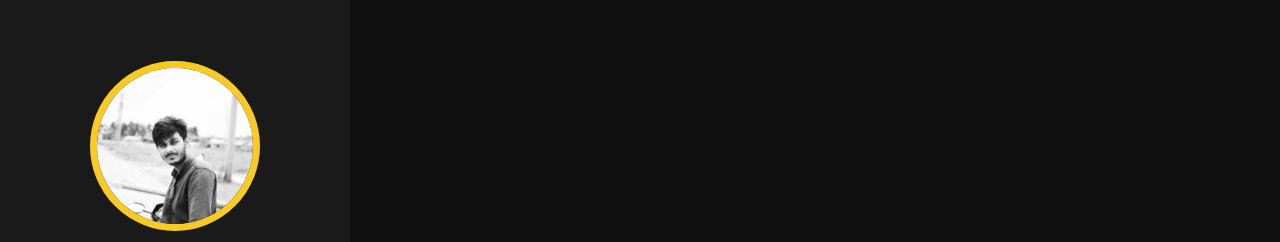
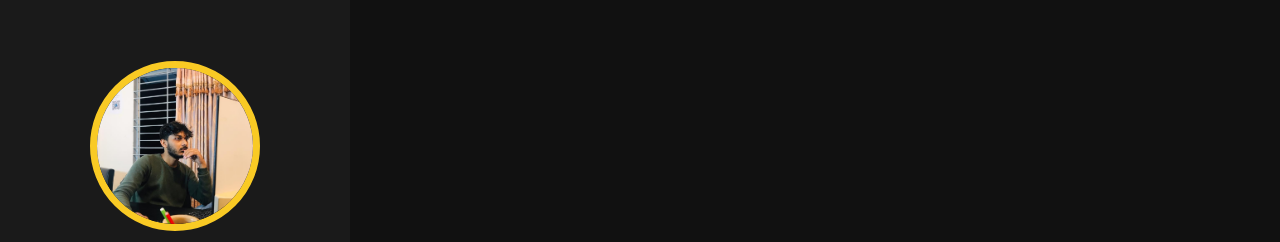
Before and after one commit to vatiza/portfolio, a plain HTML site: page index.html in a window 1280 px wide. Shown: the top 242 px of the page. Drawn offline with nearby package versions, Linux system fonts and the light colour scheme.

Commit message:
update profilepic

```diff
--- a/index.html
+++ b/index.html
@@ -15,7 +15,7 @@
     <header>
 
         <div class="user">
-            <img src="images/profilepic.jpeg" alt="">
+            <img src="images/prpic.JPG" alt="">
             <h3 class="name">Rakibur Rahman</h3>
             <p class="post"></p>
 
@@ -85,9 +85,12 @@
                     <span>04+</span>
                     <h3>project completed</h3>
                 </div>
+            </div>
 
+        </div>
 
-            </div>
+        <!-- Knowledge -->
+        <div>
 
         </div>
 
```
Also changed, not shown: images/prpic.JPG (added).
